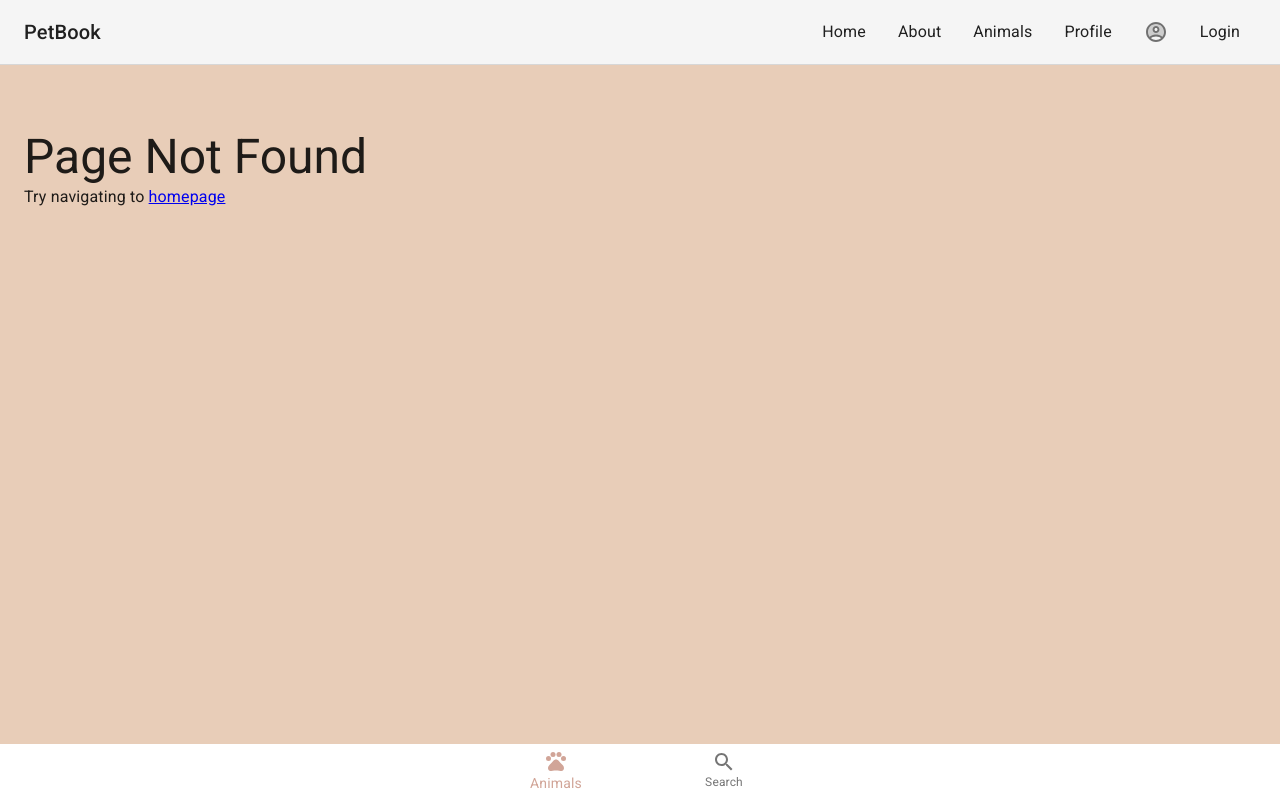
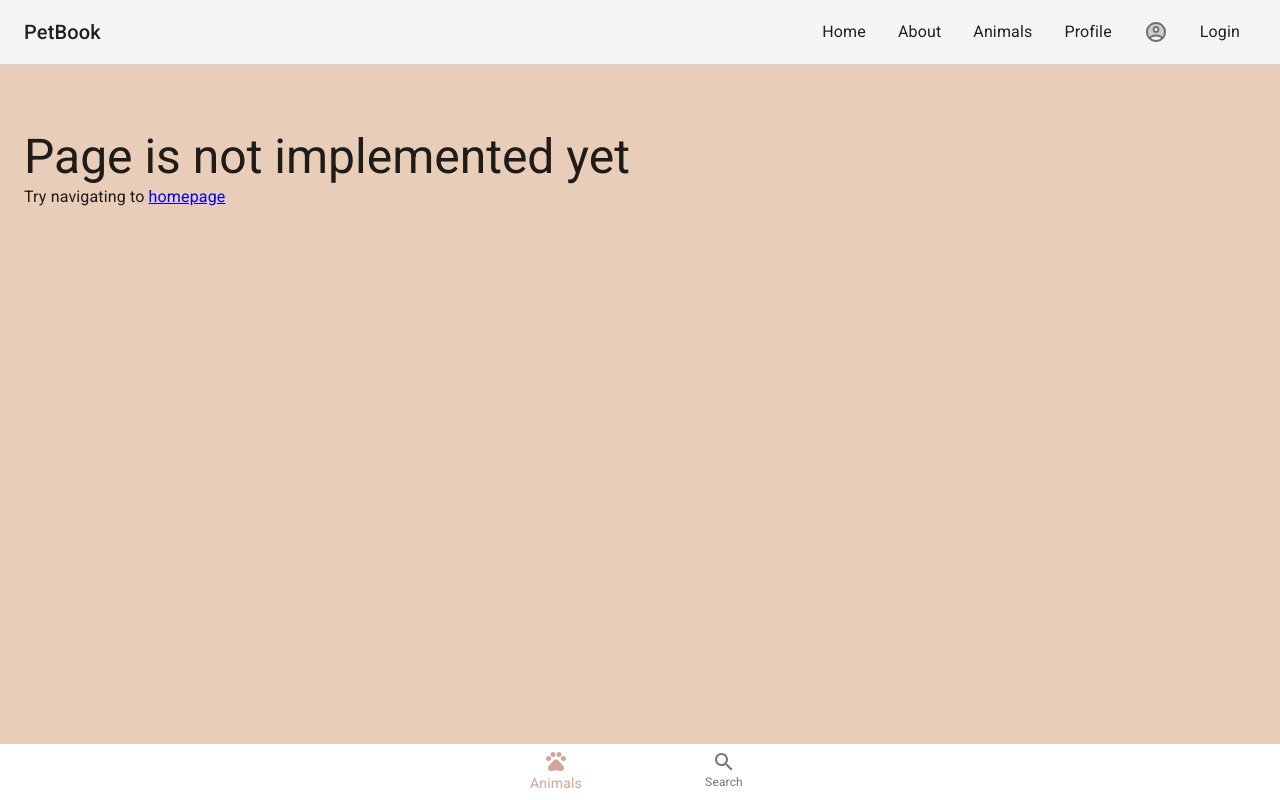
Before and after one commit to pets-oss/pets-front, a React (Create React App) app: page /login in a window 1280 px wide. Before the commit this address had no page. Built offline with nearby package versions, Linux system fonts and the light colour scheme.

Commit message:
add PageNotImplemented

```diff
--- a/src/App.tsx
+++ b/src/App.tsx
@@ -15,6 +15,7 @@ import PageNotFound from "./pages/PageNotFound";
 import UserProfile from "./pages/UserProfile";
 import AnimalList from "./pages/AnimalList";
 import Animal from "./pages/Animal";
+import PageNotImplemented from "./pages/PageNotImplemented";
 
 
 const LocationDisplay = () => {
@@ -54,8 +55,8 @@ function App() {
             <Route exact path="/user-profile" component={UserProfile} />
             <Route exact path="/animal-list" component={AnimalList} />
             <Route exact path="/animal/:id" component={Animal} />
-            <Route exact path="/search" component={PageNotFound} />
-            <Route exact path="/login" component={PageNotFound} />
+            <Route exact path="/search" component={PageNotImplemented} />
+            <Route exact path="/login" component={PageNotImplemented} />
             <Route exact path="/" component={Home} />
             <Route component={PageNotFound} />
           </Switch>
--- /dev/null
+++ b/src/pages/PageNotImplemented.tsx
@@ -0,0 +1,18 @@
+import React from "react";
+import { Typography } from "@material-ui/core";
+import { Link } from "react-router-dom";
+
+function PageNotImplemented() {
+  return (
+    <div className="NotFound-page">
+      <Typography variant="h3" component="h1">
+        Page is not implemented yet
+      </Typography>
+      <Typography variant="body1">
+        Try navigating to <Link to="/">homepage</Link>
+      </Typography>
+    </div>
+  );
+}
+
+export default PageNotImplemented;
```
